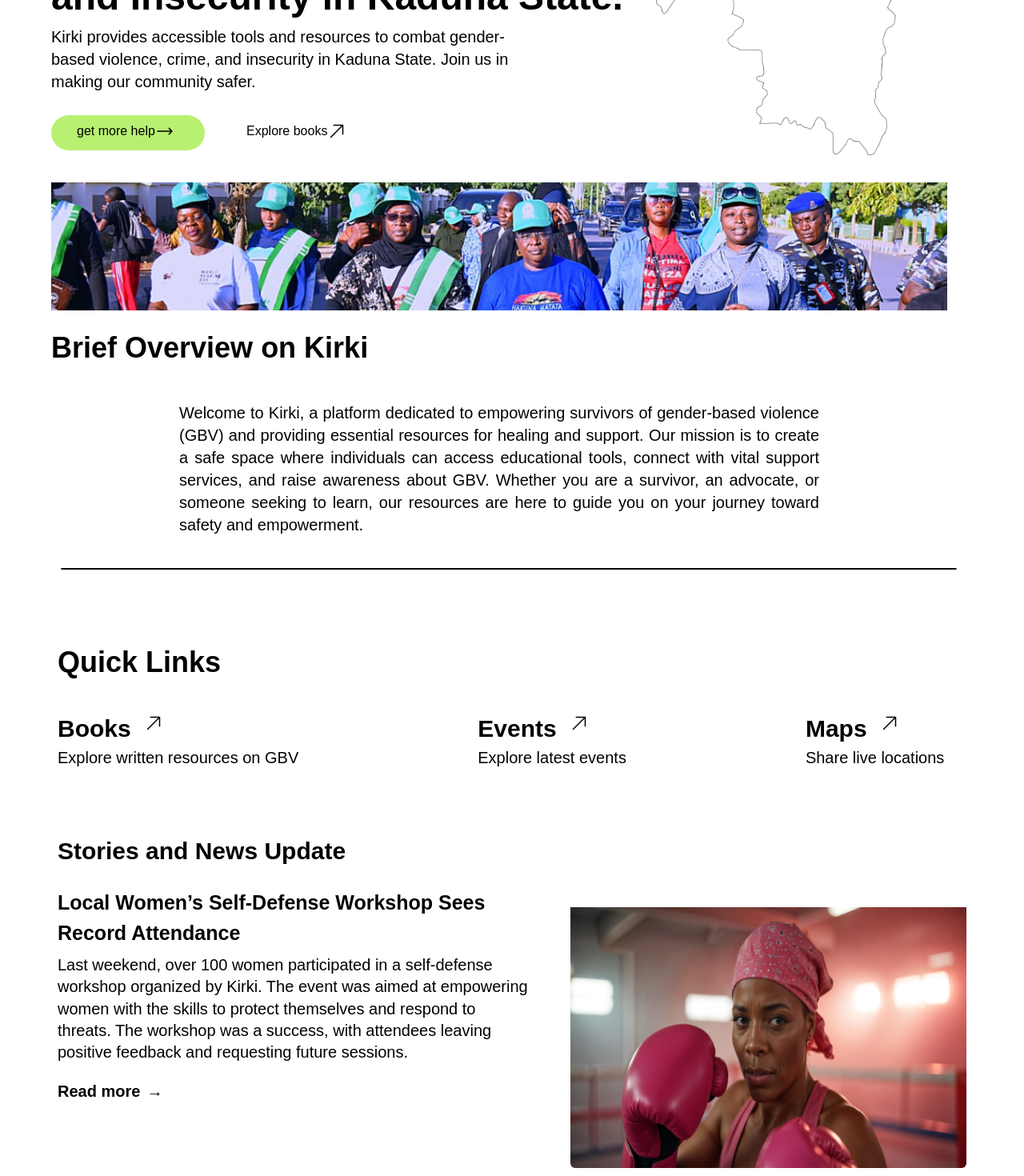
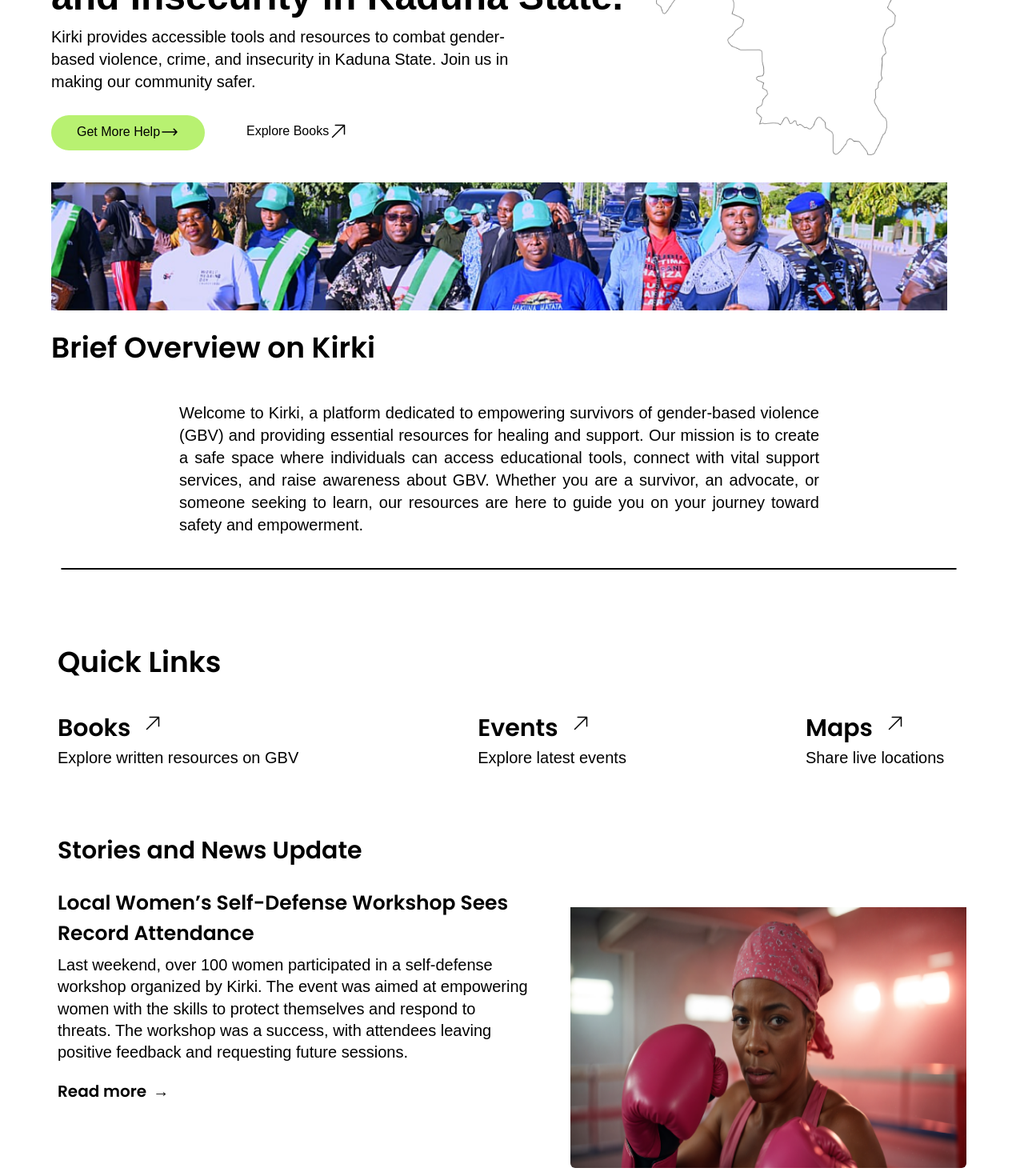
Before and after one commit to Jerryvic911/Justice, a Next.js app: page / in a window 1280 px wide. Shown: the part 280-1750 px from the top of the page at 80% size. Built offline with nearby package versions, Linux system fonts and the light colour scheme.

Commit message:
font family added and contact page font, text, font-family have been updated

```diff
--- a/src/app/components/Body.jsx
+++ b/src/app/components/Body.jsx
@@ -19,17 +19,17 @@ function Body() {
         <div className='px-6 py-10'>
           {/* Left Section */}
           <div className='ml-3 md:ml-10'>
-            <h1 className="font-bold text-3xl md:text-4xl lg:text-5xl leading-tight md:leading-snug lg:leading-normal">
-              Addressing Gender-Based Violence <br /> and Insecurity in Kaduna State.
+            <h1 className="font-bold font-manrope text-3xl md:text-4xl lg:text-5xl leading-tight md:leading-[81px] lg:leading-normal">
+              Addressing Gender-Based Violence  and Insecurity in Kaduna State.
             </h1>
 
-            <p className='w-full text-base md:w-[38rem] md:text-lg lg:text-xl'>
+            <p className='w-full font-manrope text-base md:w-[38rem] md:text-lg lg:text-xl'>
               Kirki provides accessible tools and resources to combat
               gender-based violence, crime, and insecurity in Kaduna State. Join
               us in making our community safer.
             </p>
-            <div className='mt-2 flex gap-5 pt-5'>
-              <button className='flex h-11 w-[12rem] rounded-full bg-[#B8F171] pl-8 pt-2'>
+            <div className='mt-2 flex gap-5 pt-5 capitalize'>
+              <button className='flex font-manrope h-11 w-[12rem] capitalize rounded-full bg-[#B8F171] pl-8 pt-[8.5px]'>
                 get more help
                 <svg
                   xmlns='http://www.w3.org/2000/svg'
@@ -46,7 +46,7 @@ function Body() {
                   />
                 </svg>
               </button>
-              <button className='flex pl-8 pt-2'>
+              <button className='flex font-manrope pl-8 pt-2 capitalize'>
                 Explore books
                 <svg
                   xmlns='http://www.w3.org/2000/svg'
@@ -75,11 +75,11 @@ function Body() {
               />
             </div>
             <div>
-              <h1 className='pt-5 text-2xl font-[600] leading-tight md:text-3xl md:leading-snug lg:text-4xl lg:leading-normal'>
+              <h1 className='pt-5 font-popins text-2xl font-[600] leading-tight md:text-3xl md:leading-snug lg:text-4xl lg:leading-normal'>
                 Brief Overview on Kirki
               </h1>
               <div className='ml-0 mt-10 w-full md:ml-[10rem] md:w-[50rem]'>
-                <p className='text-justify text-base font-[500] md:text-lg lg:text-xl'>
+                <p className='text-justify font-manrope text-base font-[500] md:text-lg lg:text-xl'>
                   Welcome to Kirki, a platform dedicated to empowering survivors
                   of gender-based violence (GBV) and providing essential
                   resources for healing and support. Our mission is to create a
--- a/src/app/features/Work.jsx
+++ b/src/app/features/Work.jsx
@@ -10,42 +10,42 @@ const Work = () => {
       <div className="ml-4 md:ml-10 border-[1px] md:border-[2px] lg:border-[1px] border-black rounded-lg w-full md:w-[70rem] mb-[6rem]"></div>
 
         <div className="px-4 md:px-9">
-          <h1 className="font-[600] text-2xl md:text-3xl lg:text-4xl">
+          <h1 className="font-[600] font-popins text-2xl md:text-3xl lg:text-4xl">
             Quick Links
           </h1>
 
           <div className="mt-10">
             <ul className="flex flex-col md:flex-row gap-10 md:gap-56">
               <li>
-                <button className="font-[600] text-xl md:text-2xl lg:text-3xl leading-tight md:leading-snug lg:leading-normal flex gap-4">
+                <button className="font-[600] font-popins text-xl md:text-2xl lg:text-3xl leading-tight md:leading-snug lg:leading-normal flex gap-4">
                   Books
                   <svg xmlns="http://www.w3.org/2000/svg" fill="none" viewBox="0 0 24 24" strokeWidth="1.5" stroke="currentColor" className="size-6 mt-1">
                     <path strokeLinecap="round" strokeLinejoin="round" d="m4.5 19.5 15-15m0 0H8.25m11.25 0v11.25" />
                   </svg>
                 </button>
-                <h2 className="font-[500] text-base md:text-lg lg:text-xl">
+                <h2 className="font-[500] font-manrope text-base md:text-lg lg:text-xl">
                   Explore written resources on GBV
                 </h2>
               </li>
               <li>
-                <button className="font-[600] text-xl md:text-2xl lg:text-3xl leading-tight md:leading-snug lg:leading-normal flex gap-4">
+                <button className="font-[600] font-popins text-xl md:text-2xl lg:text-3xl leading-tight md:leading-snug lg:leading-normal flex gap-4">
                   Events
                   <svg xmlns="http://www.w3.org/2000/svg" fill="none" viewBox="0 0 24 24" strokeWidth="1.5" stroke="currentColor" className="size-6 mt-1">
                     <path strokeLinecap="round" strokeLinejoin="round" d="m4.5 19.5 15-15m0 0H8.25m11.25 0v11.25" />
                   </svg>
                 </button>
-                <h2 className="font-[500] text-base md:text-lg lg:text-xl">
+                <h2 className="font-[500] font-manrope text-base md:text-lg lg:text-xl">
                   Explore latest events
                 </h2>
               </li>
               <li>
-                <button className="font-[600] text-xl md:text-2xl lg:text-3xl leading-tight md:leading-snug lg:leading-normal flex gap-4">
+                <button className="font-[600] font-popins text-xl md:text-2xl lg:text-3xl leading-tight md:leading-snug lg:leading-normal flex gap-4">
                   Maps
                   <svg xmlns="http://www.w3.org/2000/svg" fill="none" viewBox="0 0 24 24" strokeWidth="1.5" stroke="currentColor" className="size-6 mt-1">
                     <path strokeLinecap="round" strokeLinejoin="round" d="m4.5 19.5 15-15m0 0H8.25m11.25 0v11.25" />
                   </svg>
                 </button>
-                <h2 className="font-[500] text-base md:text-lg lg:text-xl">
+                <h2 className="font-[500] font-manrope text-base md:text-lg lg:text-xl">
                   Share live locations
                 </h2>
               </li>
--- a/src/app/features/skills-and-updates.jsx
+++ b/src/app/features/skills-and-updates.jsx
@@ -20,15 +20,15 @@ const Skills = () => {
     return (
         <div className=" ">
             <div>
-                <h2 className='font-[600] text-[30px]  mb-6'>Stories and News Update</h2>
+                <h2 className='font-[600] text-[30px] font-popins mb-6'>Stories and News Update</h2>
             </div>
 
             {articles.map((article, index) => (
                 <div className='flex flex-col gap-12 md:flex-row justify-between items-start mb-8' key={index}>
                     <div className='text-wrap w-full md:w-[600px]'>
-                        <h1 className='font-[600] text-[25px] leading-[37.5px] mb-2'>{article.title}</h1>
-                        <p className='font-[500] text-[16px] md:text-[20px] leading-[27.32px] mb-4'>{article.description}</p>
-                        <button className='font-[600] text-[20px] leading-[37.5px] flex items-center'>
+                        <h1 className='font-[600] text-[25px] leading-[37.5px] font-popins mb-2'>{article.title}</h1>
+                        <p className='font-[500] font-manrope text-[16px] md:text-[20px] leading-[27.32px] mb-4'>{article.description}</p>
+                        <button className='font-[600] font-popins text-[20px] leading-[37.5px] flex items-center'>
                             Read more
                             <span className='ml-2'>&#8594;</span>
                         </button>
--- a/src/app/globals.css
+++ b/src/app/globals.css
@@ -1,3 +1,6 @@
+@import url('https://fonts.googleapis.com/css2?family=Poppins:ital,wght@0,100;0,200;0,300;0,400;0,500;0,600;0,700;0,800;0,900;1,100;1,200;1,300;1,400;1,500;1,600;1,700;1,800;1,900&display=swap');
+@import url('https://fonts.googleapis.com/css2?family=Poppins:ital,wght@0,100;0,200;0,300;0,400;0,500;0,600;0,700;0,800;0,900;1,100;1,200;1,300;1,400;1,500;1,600;1,700;1,800;1,900&display=swap');
+
 @tailwind base;
 @tailwind components;
 @tailwind utilities;
--- a/src/app/map/Maps-Main.jsx
+++ b/src/app/map/Maps-Main.jsx
@@ -80,10 +80,10 @@ export default function MapsMain() {
 
       {/* SOS Button */}
       <div className="grid grid-cols-1  md:gap-[35rem] md:flex mt-5">
-        <h2 className="font-[500] text-[20px] mb-2">For emergency, please click the SOS button</h2>
+        <h2 className="font-[500] text-[20px] font-manrope mb-2">For emergency, please click the SOS button</h2>
         <button
           onClick={handleSosClick}
-          className="bg-red-600 text-center md:w-[200px] text-white py-2 px-9 rounded-full focus:outline-none hover:bg-red-700"
+          className="bg-red-600 text-center md:w-[200px] font-manrope text-white py-2 px-9 rounded-full focus:outline-none hover:bg-red-700"
         >
           SOS
         </button>
--- a/src/app/map/page.jsx
+++ b/src/app/map/page.jsx
@@ -5,8 +5,8 @@ function Map() {
   return (
     <div className="px-4 sm:px-6 lg:px-8"> {/* Padding on all sides, responsive for different screen sizes */}
       <div className=" mb-6 md:text-pretty"> {/* Center the text and add margin at the bottom */}
-        <h1 className="text-[30px] font-[600] sm:text-[40px]">Map</h1>
-        <p className="text-[15px] sm:text-[20px] leading-[27px]">
+        <h1 className="text-[30px] font-[600] sm:text-[40px] font-popins">Map</h1>
+        <p className="text-[15px] sm:text-[20px] leading-[27px] font-manrope">
           This section provides real-time, location-based assistance and allows users to send alerts or report incidents, making it easier to respond to emergencies quickly.
         </p>
       </div>
@@ -16,15 +16,15 @@ function Map() {
 
       <div>
         <div>
-          <h1 className='font-[600] text-[30px]'>Share Your Location</h1>
-          <h3 className='font-[500] text-[20px]'>Find Help Near You – Support Is Just a Step Away</h3>
+          <h1 className='font-[600] text-[30px] font-popins'>Share Your Location</h1>
+          <h3 className='font-[500] text-[20px] font-manrope'>Find Help Near You – Support Is Just a Step Away</h3>
         </div>
         <MapsMain />
       </div>
 
       <div className=" mt-8 pb-10">
-        <h1 className="text-[30px] sm:text-2xl font-[600]">Report Incident</h1>
-        <h3 className="font-[500] text-[20px]">Find Help Near You – Support Is Just a Step Away</h3>
+        <h1 className="text-[30px] sm:text-2xl font-[600] font-popins">Report Incident</h1>
+        <h3 className="font-[500] text-[20px] font-manrope">Find Help Near You – Support Is Just a Step Away</h3>
       </div>
     </div>
   );
--- a/tailwind.config.js
+++ b/tailwind.config.js
@@ -14,6 +14,11 @@ module.exports = {
         deepPink: '#823555',
         lightBeige: '#bd7c81',
       },
+
+      fontFamily: {
+        'manrope': ["Manrope", "sans-serif"],
+        'popins': ['"Poppins"', ...['sans-serif']],
+      },
     },
   },
   plugins: [],
```
Also changed, not shown: src/app/about/page.jsx (+7 -7 lines), src/app/contact/page.jsx (+11 -11 lines).
